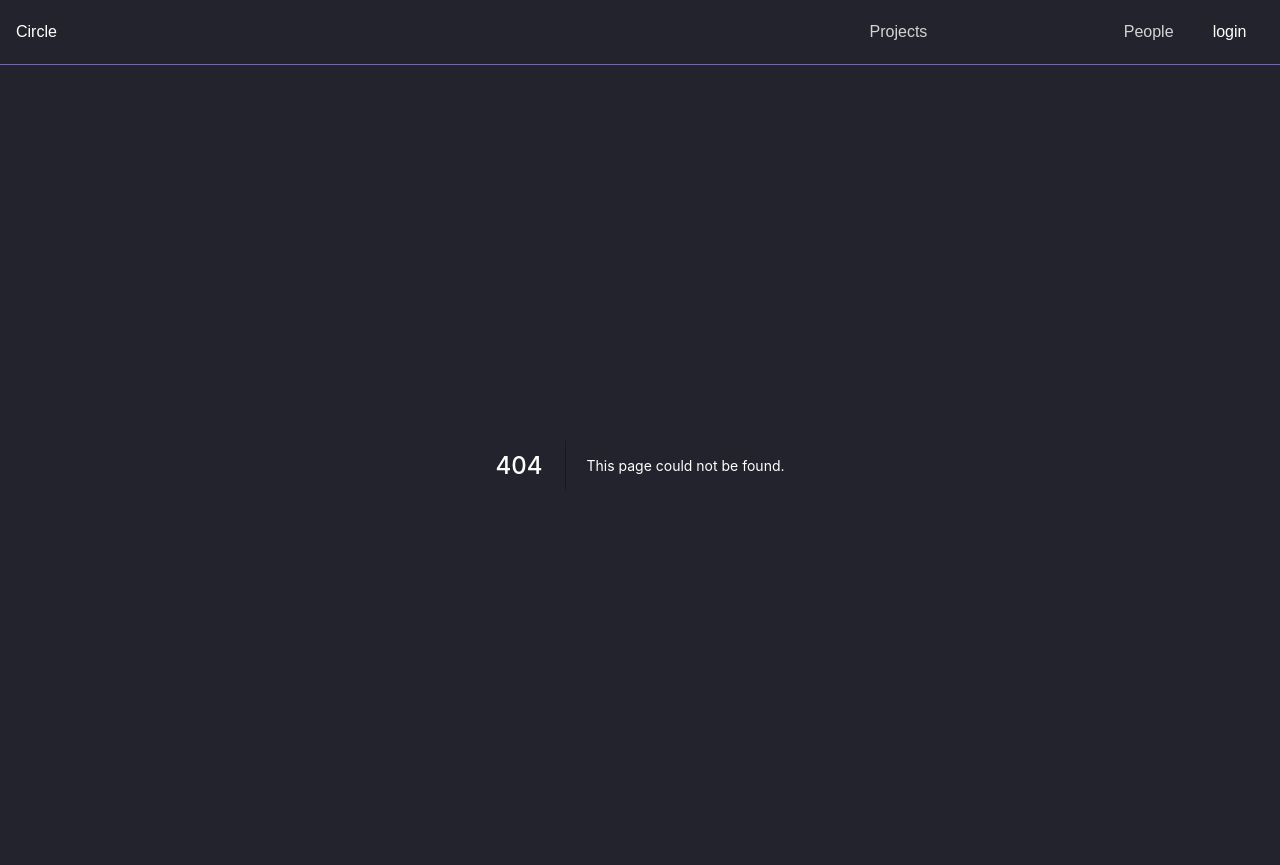
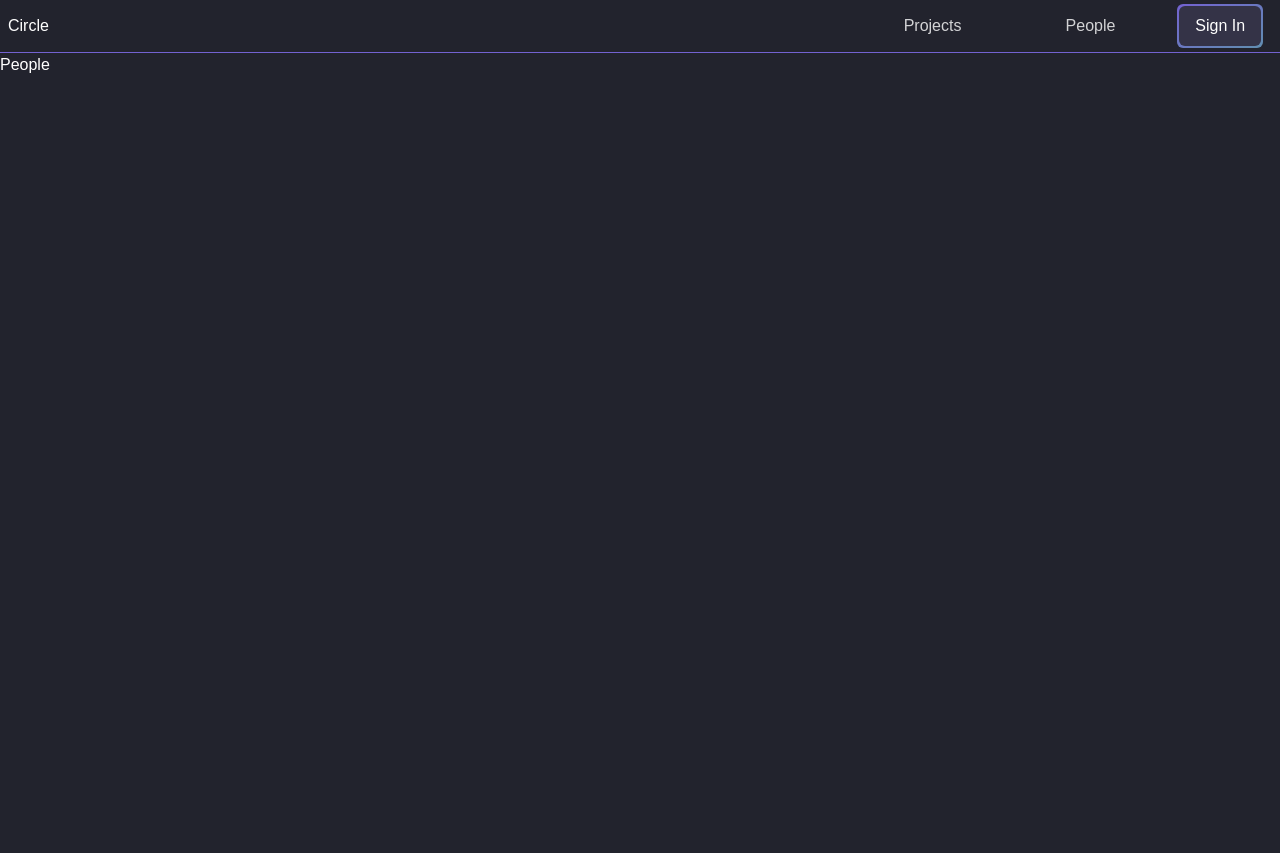
Before and after one commit to your-circle/circle-frontend, a Next.js app: page /signin in a window 1280 px wide. Before the commit this address had no page. Built offline with nearby package versions, Linux system fonts and the light colour scheme.

Commit message:
✨ conditional nav for isLoggedIn

```diff
--- a/components/navbar/Navbar.tsx
+++ b/components/navbar/Navbar.tsx
@@ -11,10 +11,10 @@ const Navbar: React.FC<PropTypes> = () => {
 
   return (
     <nav className="border-b-[1px] border-main-purple">
-      <section className="flex justify-between items-center p-4">
+      <section className="flex justify-between items-center px-2 p-1">
         <Link href="/">Circle</Link>
         <section className="hidden md:flex  justify-around w-1/3 items-center">
-          <div className=" flex justify-between w-3/4">
+          <div className=" flex justify-around w-3/4">
             <Navlinks />
           </div>
           <div className="flex  ">
@@ -22,7 +22,7 @@ const Navbar: React.FC<PropTypes> = () => {
           </div>
         </section>
         <div
-          className="md:hidden flex items-center cursor-pointer"
+          className="md:hidden flex items-center cursor-pointer m-3"
           onClick={() => {
             setIsMobileNavOpen(!isMobileNavOpen);
           }}
@@ -32,12 +32,13 @@ const Navbar: React.FC<PropTypes> = () => {
             layout="fixed"
             width={20}
             height={20}
+            className=""
             alt="nav burger icon"
           />
         </div>
       </section>
       {isMobileNavOpen ? (
-        <section className="flex flex-col justify-between items-center md:hidden">
+        <section className="flex flex-col items-center md:hidden">
           <div className="flex-col flex">
             <Navlinks />
           </div>
--- a/components/navbar/UserDropdown.tsx
+++ b/components/navbar/UserDropdown.tsx
@@ -2,10 +2,11 @@ import Link from "next/link";
 import React, { useContext, useEffect, useState } from "react";
 import { userContext } from "../../providers/userProvider";
 import Image from "next/image";
+import Card from "../../shared/components/Card";
 
 const UserDropdown: React.FC = () => {
   const [showDropdown, setShowDropdown] = useState<Boolean>(false);
-  const { user } = useContext(userContext);
+  const { user, isLoggedIn } = useContext(userContext);
   // handle dropdown outside click
   useEffect(() => {
     if (!showDropdown) return;
@@ -20,7 +21,7 @@ const UserDropdown: React.FC = () => {
   }, [showDropdown]);
   return (
     <div className="flex items-center cursor-pointer relative">
-      {user.isLoggedIn ? (
+      {isLoggedIn ? (
         <>
           <span
             className="select-none opacity-90 hover:opacity-100"
@@ -78,7 +79,13 @@ const UserDropdown: React.FC = () => {
           />
         </>
       ) : (
-        <h1>login</h1>
+        <Link href="/signin">
+          <div className=" mx-2 p-[2px] rounded-md w-max h-max bg-gradient-to-br from-[#7362D1] to-[#618EB0]">
+            <div className="flex flex-col justify-between h-full bg-secondary-bg rounded-md px-4 py-2">
+              <h1>Sign In</h1>
+            </div>
+          </div>
+        </Link>
       )}
     </div>
   );
--- /dev/null
+++ b/pages/signin.tsx
@@ -0,0 +1,13 @@
+import type { NextPage } from "next";
+
+const SignIn: NextPage = () => {
+  return (
+    <>
+      <div className="bg-main-bg  text-white min-h-screen min-w-full">
+        <h1 className="">People</h1>
+      </div>
+    </>
+  );
+};
+
+export default SignIn;
--- a/providers/userProvider.tsx
+++ b/providers/userProvider.tsx
@@ -10,7 +10,7 @@ export type userContextType = {
 export const userContext = createContext<userContextType>({
   user: {},
   updateUser: () => {},
-  isLoggedIn: true,
+  isLoggedIn: false,
   changeLogInStatus: () => {},
 });
 
@@ -19,7 +19,7 @@ export const UserContextProvider = (props: { children: ReactElement }) => {
   const updateUser = (data: Object) => {
     setUser(data);
   };
-  const [isLoggedIn, setIsLoggedIn] = useState(true);
+  const [isLoggedIn, setIsLoggedIn] = useState(false);
 
   const changeLogInStatus = () => {
     setIsLoggedIn(!isLoggedIn);
```
